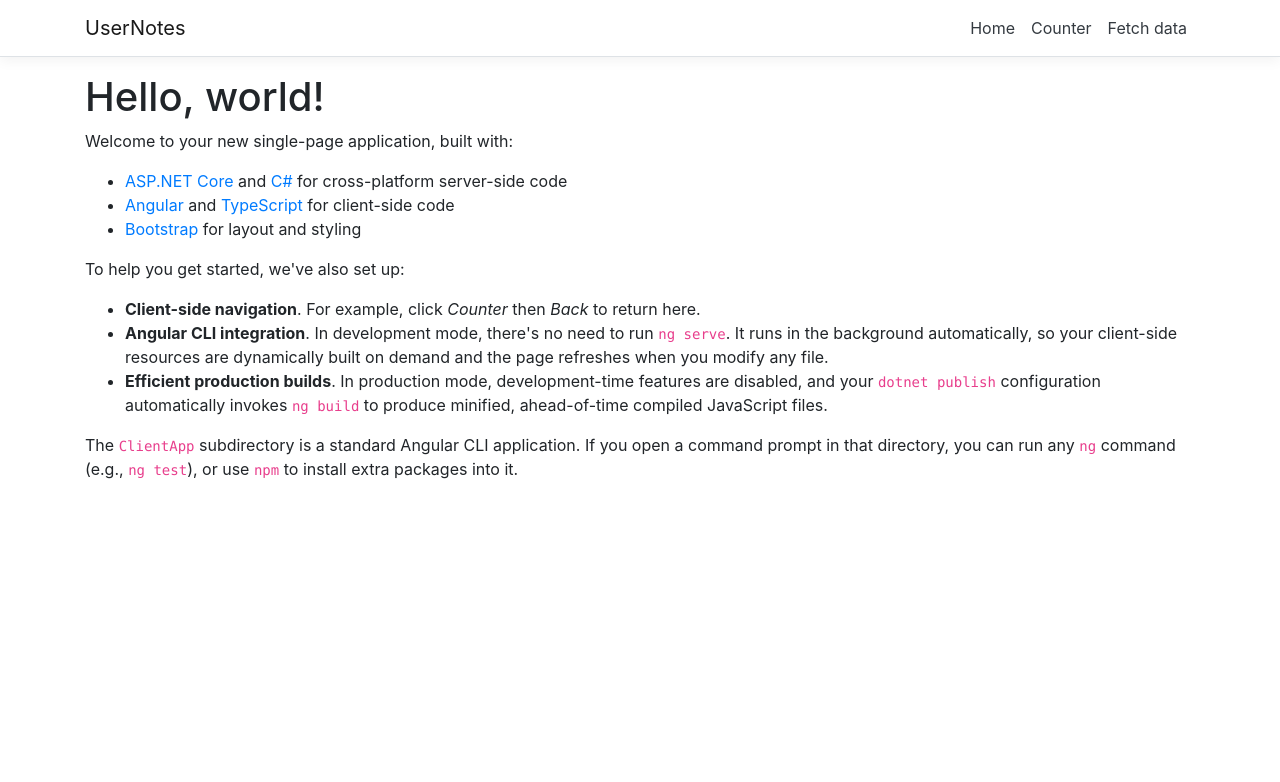
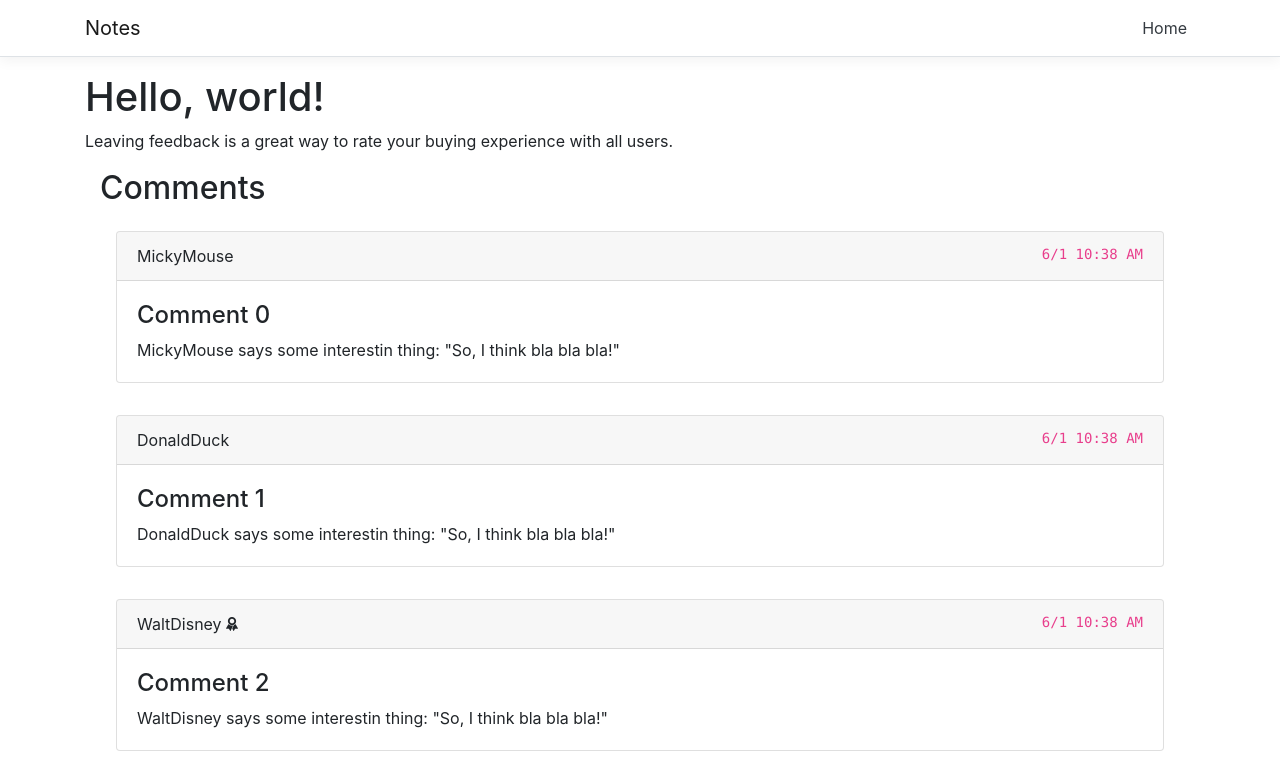
Before and after one commit to Bulat-Almukhametov/UserNotes, an Angular app in the folder ClientApp/: page / in a window 1280 px wide. Shown: the top 782 px of the page. Built offline with nearby package versions, Linux system fonts and the light colour scheme.

Commit message:
Deleted unused template components. Added comments markup.

```diff
--- a/ClientApp/angular.json
+++ b/ClientApp/angular.json
@@ -25,6 +25,7 @@
             ],
             "styles": [
               "node_modules/bootstrap/dist/css/bootstrap.min.css",
+              "node_modules/ionicons/dist/css/ionicons.min.css",
               "src/styles.css"
             ],
             "scripts": []
--- a/ClientApp/package.json
+++ b/ClientApp/package.json
@@ -29,7 +29,8 @@
     "aspnet-prerendering": "^3.0.1",
     "bootstrap": "^4.1.3",
     "jquery": "3.3.1",
-    "popper.js": "^1.14.3"
+    "popper.js": "^1.14.3",
+    "ionicons": "^4.5.8"
   },
   "devDependencies": {
     "@angular-devkit/build-angular": "~0.6.0",
--- a/ClientApp/src/app/counter/counter.component.html
+++ /dev/null
@@ -1,7 +0,0 @@
-<h1>Counter</h1>
-
-<p>This is a simple example of an Angular component.</p>
-
-<p>Current count: <strong>{{ currentCount }}</strong></p>
-
-<button class="btn btn-primary" (click)="incrementCounter()">Increment</button>
--- a/ClientApp/src/app/counter/counter.component.ts
+++ /dev/null
@@ -1,13 +0,0 @@
-import { Component } from '@angular/core';
-
-@Component({
-  selector: 'app-counter-component',
-  templateUrl: './counter.component.html'
-})
-export class CounterComponent {
-  public currentCount = 0;
-
-  public incrementCounter() {
-    this.currentCount++;
-  }
-}
--- a/ClientApp/src/app/fetch-data/fetch-data.component.html
+++ /dev/null
@@ -1,24 +0,0 @@
-<h1>Weather forecast</h1>
-
-<p>This component demonstrates fetching data from the server.</p>
-
-<p *ngIf="!forecasts"><em>Loading...</em></p>
-
-<table class='table table-striped' *ngIf="forecasts">
-  <thead>
-    <tr>
-      <th>Date</th>
-      <th>Temp. (C)</th>
-      <th>Temp. (F)</th>
-      <th>Summary</th>
-    </tr>
-  </thead>
-  <tbody>
-    <tr *ngFor="let forecast of forecasts">
-      <td>{{ forecast.dateFormatted }}</td>
-      <td>{{ forecast.temperatureC }}</td>
-      <td>{{ forecast.temperatureF }}</td>
-      <td>{{ forecast.summary }}</td>
-    </tr>
-  </tbody>
-</table>
--- a/ClientApp/src/app/fetch-data/fetch-data.component.ts
+++ /dev/null
@@ -1,23 +0,0 @@
-import { Component, Inject } from '@angular/core';
-import { HttpClient } from '@angular/common/http';
-
-@Component({
-  selector: 'app-fetch-data',
-  templateUrl: './fetch-data.component.html'
-})
-export class FetchDataComponent {
-  public forecasts: WeatherForecast[];
-
-  constructor(http: HttpClient, @Inject('BASE_URL') baseUrl: string) {
-    http.get<WeatherForecast[]>(baseUrl + 'api/SampleData/WeatherForecasts').subscribe(result => {
-      this.forecasts = result;
-    }, error => console.error(error));
-  }
-}
-
-interface WeatherForecast {
-  dateFormatted: string;
-  temperatureC: number;
-  temperatureF: number;
-  summary: string;
-}
--- a/ClientApp/src/app/home/home.component.html
+++ /dev/null
@@ -1,14 +0,0 @@
-<h1>Hello, world!</h1>
-<p>Welcome to your new single-page application, built with:</p>
-<ul>
-  <li><a href='https://get.asp.net/'>ASP.NET Core</a> and <a href='https://msdn.microsoft.com/en-us/library/67ef8sbd.aspx'>C#</a> for cross-platform server-side code</li>
-  <li><a href='https://angular.io/'>Angular</a> and <a href='http://www.typescriptlang.org/'>TypeScript</a> for client-side code</li>
-  <li><a href='http://getbootstrap.com/'>Bootstrap</a> for layout and styling</li>
-</ul>
-<p>To help you get started, we've also set up:</p>
-<ul>
-  <li><strong>Client-side navigation</strong>. For example, click <em>Counter</em> then <em>Back</em> to return here.</li>
-  <li><strong>Angular CLI integration</strong>. In development mode, there's no need to run <code>ng serve</code>. It runs in the background automatically, so your client-side resources are dynamically built on demand and the page refreshes when you modify any file.</li>
-  <li><strong>Efficient production builds</strong>. In production mode, development-time features are disabled, and your <code>dotnet publish</code> configuration automatically invokes <code>ng build</code> to produce minified, ahead-of-time compiled JavaScript files.</li>
-</ul>
-<p>The <code>ClientApp</code> subdirectory is a standard Angular CLI application. If you open a command prompt in that directory, you can run any <code>ng</code> command (e.g., <code>ng test</code>), or use <code>npm</code> to install extra packages into it.</p>
--- a/ClientApp/src/app/nav-menu/nav-menu.component.html
+++ b/ClientApp/src/app/nav-menu/nav-menu.component.html
@@ -1,22 +1,20 @@
 <header>
   <nav class='navbar navbar-expand-sm navbar-toggleable-sm navbar-light bg-white border-bottom box-shadow mb-3'>
     <div class="container">
-      <a class="navbar-brand" [routerLink]='["/"]'>UserNotes</a>
+      <a class="navbar-brand" [routerLink]='["/"]'>Notes</a>
       <button class="navbar-toggler" type="button" data-toggle="collapse" data-target=".navbar-collapse" aria-label="Toggle navigation"
         [attr.aria-expanded]="isExpanded" (click)="toggle()">
         <span class="navbar-toggler-icon"></span>
       </button>
       <div class="navbar-collapse collapse d-sm-inline-flex flex-sm-row-reverse" [ngClass]='{"show": isExpanded}'>
+        <!-- Pages -->
         <ul class="navbar-nav flex-grow">
+
+          <!-- Home component -->
           <li class="nav-item" [routerLinkActive]='["link-active"]' [routerLinkActiveOptions]='{ exact: true }'>
             <a class="nav-link text-dark" [routerLink]='["/"]'>Home</a>
           </li>
-          <li class="nav-item" [routerLinkActive]='["link-active"]'>
-            <a class="nav-link text-dark" [routerLink]='["/counter"]'>Counter</a>
-          </li>
-          <li class="nav-item" [routerLinkActive]='["link-active"]'>
-            <a class="nav-link text-dark" [routerLink]='["/fetch-data"]'>Fetch data</a>
-          </li>
+
         </ul>
       </div>
     </div>
--- /dev/null
+++ b/ClientApp/src/app/pages/home/home.component.html
@@ -0,0 +1,25 @@
+<h1>Hello, world!</h1>
+<p>Leaving feedback is a great way to rate your buying experience with all users.</p>
+
+<div class="container">
+  <h2>Comments</h2>
+  <div class="panel-group">
+
+    <!-- Comment list -->
+    <div class="p-3" *ngFor="let comment of commentsArray">
+      <div class="card">
+
+        <div class="card-header">{{ comment.user.nickname }} <i [ngClass]="{'icon ion-ios-ribbon': comment.user.admin}"></i>
+          <code class="float-right">{{ comment.createTime | date:'M/d h:mm a' }}</code>
+        </div>
+
+        <div class="card-body">
+          <h4>{{ comment.title }}</h4>
+          {{ comment.body }}
+        </div>
+
+      </div>
+    </div>
+
+  </div>
+</div>
--- /dev/null
+++ b/ClientApp/src/app/pages/home/home.component.ts
@@ -0,0 +1,43 @@
+import {Component} from '@angular/core';
+
+@Component({
+  selector: 'app-home',
+  templateUrl: './home.component.html',
+})
+export class HomeComponent {
+
+  commentsArray: Note[] = [];
+
+  constructor() {
+
+    let users: User[] = [
+      {nickname: "MickyMouse", admin: false},
+      {nickname: "DonaldDuck", admin: false},
+      {nickname: "WaltDisney", admin: true},
+      {nickname: "Pluto", admin: false},
+    ];
+
+    for (let i = 0; i < 10; i++) {
+      let i = Math.round(Math.random() * (users.length - 1))
+      this.commentsArray.push({
+        user: users[i],
+        title: "Comment " + (i ),
+        body: users[i].nickname + ' says some interestin thing: "So, I think bla bla bla!"',
+        createTime: new Date()
+      });
+    }
+  }
+
+}
+
+interface Note {
+  user: User;
+  title: string;
+  body: string;
+  createTime: Date;
+}
+
+interface User {
+  nickname: string;
+  admin: boolean;
+}
```
Also changed, not shown: ClientApp/src/app/app.module.ts (+1 -7 lines), ClientApp/src/app/home/home.component.ts (deleted, +0 -8 lines), 2 other files (tests, documents, lock files or other folders).
